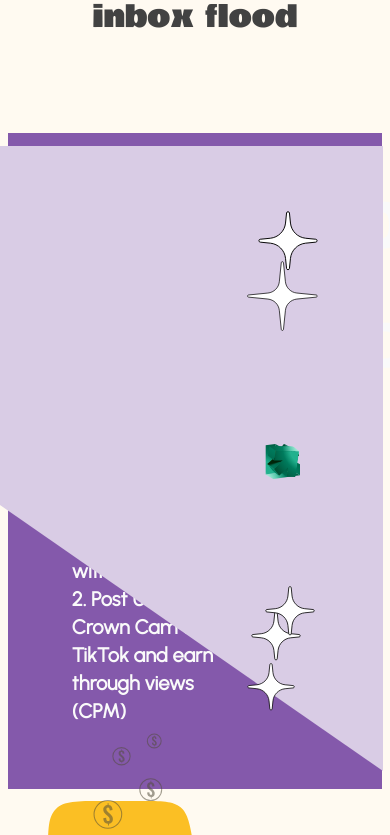
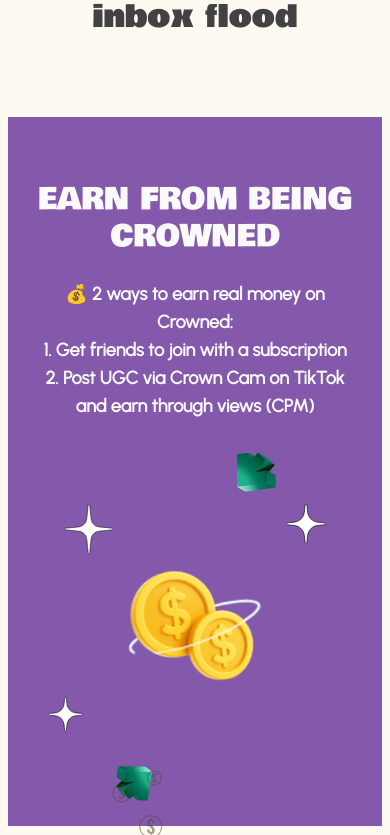
Before and after one commit to nischitha141/crowned-landing-Page, a Next.js app: page / in a window 390 px wide. Shown: the part 3309-4144 px from the top of the page. Built offline with nearby package versions, Linux system fonts and the light colour scheme.

Commit message:
fix: earning section responsive

```diff
--- a/src/sections/EarningsSection/index.tsx
+++ b/src/sections/EarningsSection/index.tsx
@@ -5,96 +5,96 @@
   return (
     <div
       id="section-four"
-      className="flex items-center  justify-start my-20 p-16 bg-[#8459AB]"
+      className="flex flex-col md:flex-row items-center justify-start my-16 md:my-20 pt-16 md:pt-16 p-6 md:p-16 bg-[#8459AB] gap-8 md:gap-0"
     >
-      <div className="flex flex-col gap-10 items-start justify-start w-[45vw]">
-        <h3 className="text-6xl font-bowlby font-[400] text-[#FAFAFA] ">
+      <div className="flex flex-col gap-6 md:gap-10 items-center md:items-start justify-start w-full md:w-[45vw] text-center md:text-left">
+        <h3 className="text-3xl md:text-5xl lg:text-6xl font-bowlby font-[400] text-[#FAFAFA] leading-tight">
           <span className="text-nowrap">EARN FROM</span> BEING CROWNED
         </h3>
-        <p className="font-sans font-[600] text-xl text-[#FAFAFA]">
-          💰 2 ways to earn real money on Crowned: <br /> <br />
+        <p className="font-sans font-[600] text-lg md:text-xl text-[#FAFAFA] max-w-md md:max-w-none">
+          💰 2 ways to earn real money on Crowned: <br />
           1. Get friends to join with a subscription <br />
           2. Post UGC via Crown Cam on TikTok and earn through views (CPM)
         </p>
       </div>
 
-      <div className="relative flex items-center justify-center w-full h-[500px] before:content-[''] before:absolute before:w-0 before:h-0 before:border-l-[900px] before:border-r-[0px] before:border-t-[625px] before:border-l-transparent before:border-r-transparent before:border-t-[#D9CCE5] before:-top-[65px] before:-right-[65px] ">
+      <div className="relative flex items-center justify-center w-full h-[350px] md:h-[500px] md:before:content-[''] md:before:absolute md:before:w-0 md:before:h-0 md:before:border-l-[900px] md:before:border-r-[0px] md:before:border-t-[625px] md:before:border-l-transparent md:before:border-r-transparent md:before:border-t-[#D9CCE5] md:before:-top-[65px] md:before:-right-[65px]">
         <div className="absolute top-1/2 left-1/2 transform -translate-x-1/2 -translate-y-1/2 ">
           <Image
-            className=""
             src="/assets/fifth_section_coin.svg"
             alt="polygon"
             width={550}
             height={550}
+            className="w-[350px] h-[350px] md:w-[550px] md:h-[550px]"
           />
           <div className="absolute top-0 right-0">
             <Image
-              className=""
               src="/assets/arrow_down.svg"
               alt="polygon"
               width={60}
               height={60}
+              className="w-[40px] h-[40px] md:w-[60px] md:h-[60px]"
             />
           </div>
 
           <div className="absolute bottom-0 left-0">
             <Image
-              className=""
               src="/assets/arrow_up.svg"
               alt="polygon"
               width={60}
               height={60}
+              className="w-[40px] h-[40px] md:w-[60px] md:h-[60px]"
             />
           </div>
         </div>
 
-        <div className="absolute top-[10%] left-0">
+        <div className="absolute top-[15%] left-[10%] md:top-[10%] md:left-0">
           <Image
-            className=""
             src="/assets/star_1.svg"
             alt="polygon"
             width={80}
             height={80}
+            className="w-[50px] h-[50px] md:w-[80px] md:h-[80px]"
           />
         </div>
 
-        <div className="absolute bottom-[10%] left-[5%]">
+        <div className="absolute bottom-[20%] left-[5%] md:bottom-[10%] md:left-[5%]">
           <Image
-            className=""
             src="/assets/star_2.svg"
             alt="polygon"
             width={50}
             height={50}
+            className="w-[35px] h-[35px] md:w-[50px] md:h-[50px]"
           />
         </div>
 
-        <div className="absolute bottom-[15%] right-[5%]">
+        <div className="hidden md:block absolute bottom-[15%] right-[5%]">
           <Image
-            className=""
             src="/assets/star_2.svg"
             alt="polygon"
             width={50}
             height={50}
+            className="w-[35px] h-[35px] md:w-[50px] md:h-[50px]"
           />
         </div>
 
-        <div className="absolute bottom-0 right-1/3">
+        <div className="hidden md:block absolute bottom-0 right-1/3">
           <Image
-            className=""
             src="/assets/star_2.svg"
             alt="polygon"
             width={60}
             height={60}
+            className="w-[40px] h-[40px] md:w-[60px] md:h-[60px]"
           />
         </div>
 
-        <div className="absolute top-0 right-0">
+        <div className="absolute top-[15%] right-[10%] md:top-0 md:right-0">
           <Image
-            className=""
             src="/assets/star_2.svg"
             alt="polygon"
             width={60}
             height={60}
+            className="w-[40px] h-[40px] md:w-[60px] md:h-[60px]"
           />
         </div>
         {/* <div className="">
```
